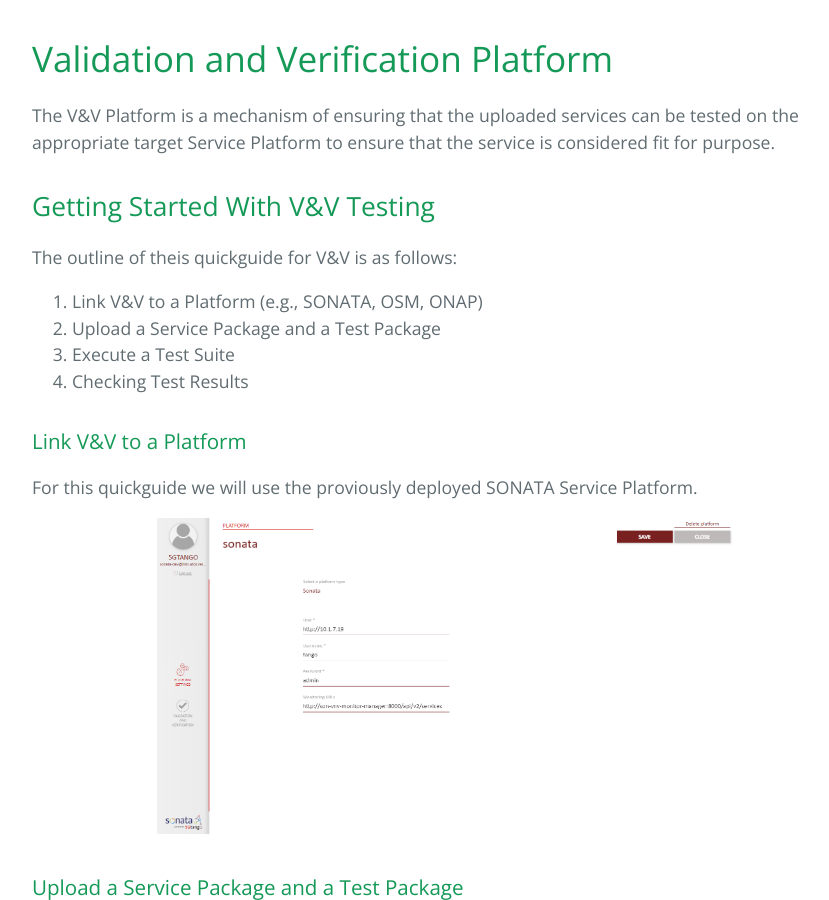
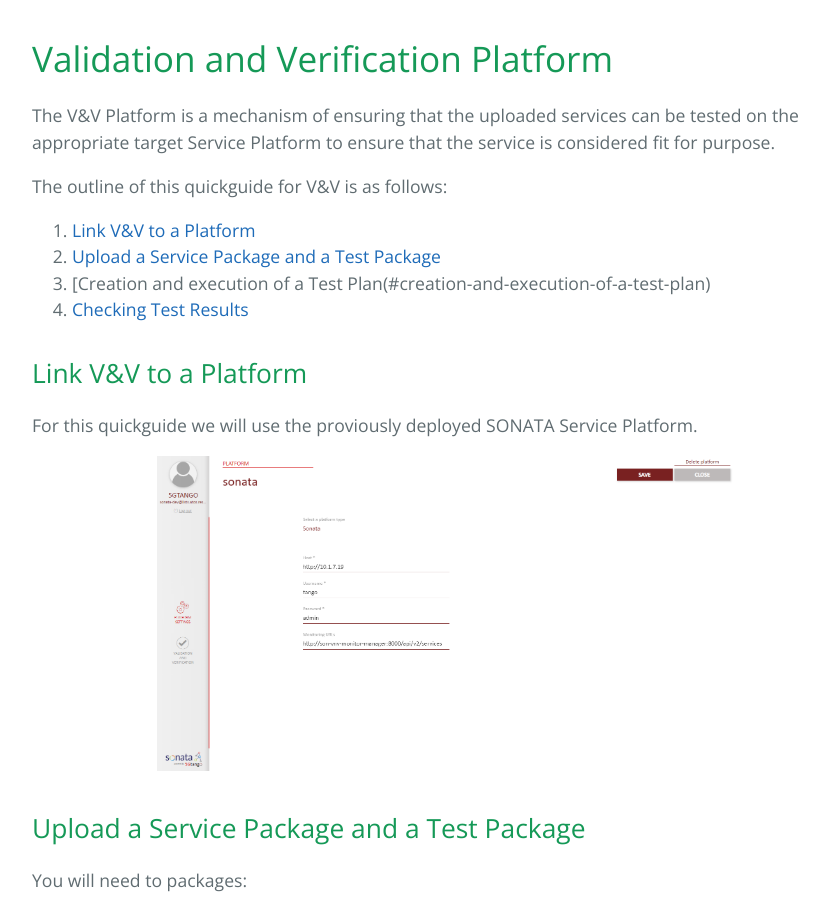
Before and after one commit to sonata-nfv/sonata-nfv.github.io, a Jekyll site: the page built from vnv.md, in a window 1280 px wide and 900 px high. Shown: the whole window, without its empty margins (192-1021 px from the left). Built offline with Jekyll 4.4.1, drawn with Linux system fonts in a browser that asks for light colours; our own code applies the rules of GitHub Pages for plain Markdown files.

Commit message:
Update vnv.md

```diff
--- a/vnv.md
+++ b/vnv.md
@@ -2,22 +2,20 @@
 
 The V&V Platform is a mechanism of ensuring that the uploaded services can be tested on the appropriate target Service Platform to ensure that the service is considered fit for purpose.
 
-## Getting Started With V&V Testing
+The outline of this quickguide for V&V is as follows:
 
-The outline of theis quickguide for V&V is as follows:
+1. [Link V&V to a Platform ](#link-vv-to-a-platform)
+1. [Upload a Service Package and a Test Package](#upload-a-service-package-and-a-test-package)
+1. [Creation and execution of a Test Plan(#creation-and-execution-of-a-test-plan)
+1. [Checking Test Results](#checking-test-results)
 
-1. Link V&V to a Platform (e.g., SONATA, OSM, ONAP)
-1. Upload a Service Package and a Test Package
-1. Execute a Test Suite
-1. Checking Test Results
-
-### Link V&V to a Platform
+## Link V&V to a Platform
 For this quickguide we will use the proviously deployed SONATA Service Platform.
 
 <p align="center"><img src="images/vnv-platform.png" width="70%" /></p>
 
 
-### Upload a Service Package and a Test Package
+## Upload a Service Package and a Test Package
 
 You will need to packages:
 
@@ -34,7 +32,7 @@ You can check if the packages have been successfully loaded into the V&V
 
 <p align="center"><img src="images/vnv-packages.png" width="70%" /></p>
 
-### Creation and execution of a Test Plan
+## Creation and execution of a Test Plan
 
 Note that the execution of the test is triggered if the tags in NSD and TD match and the testing tag is present in the package descriptor.
 
@@ -45,7 +43,7 @@ You can accept test automatically run.
 <p align="center"><img src="images/vnv-test-auto.png" width="50%" /></p>
 
 
-### Checking Test Results
+## Checking Test Results
 Test start to run, and their status can be observed at V&V/Test plans.
 
 <p align="center"><img src="images/vnv-testplans.PNG" width="70%" /></p>
```
